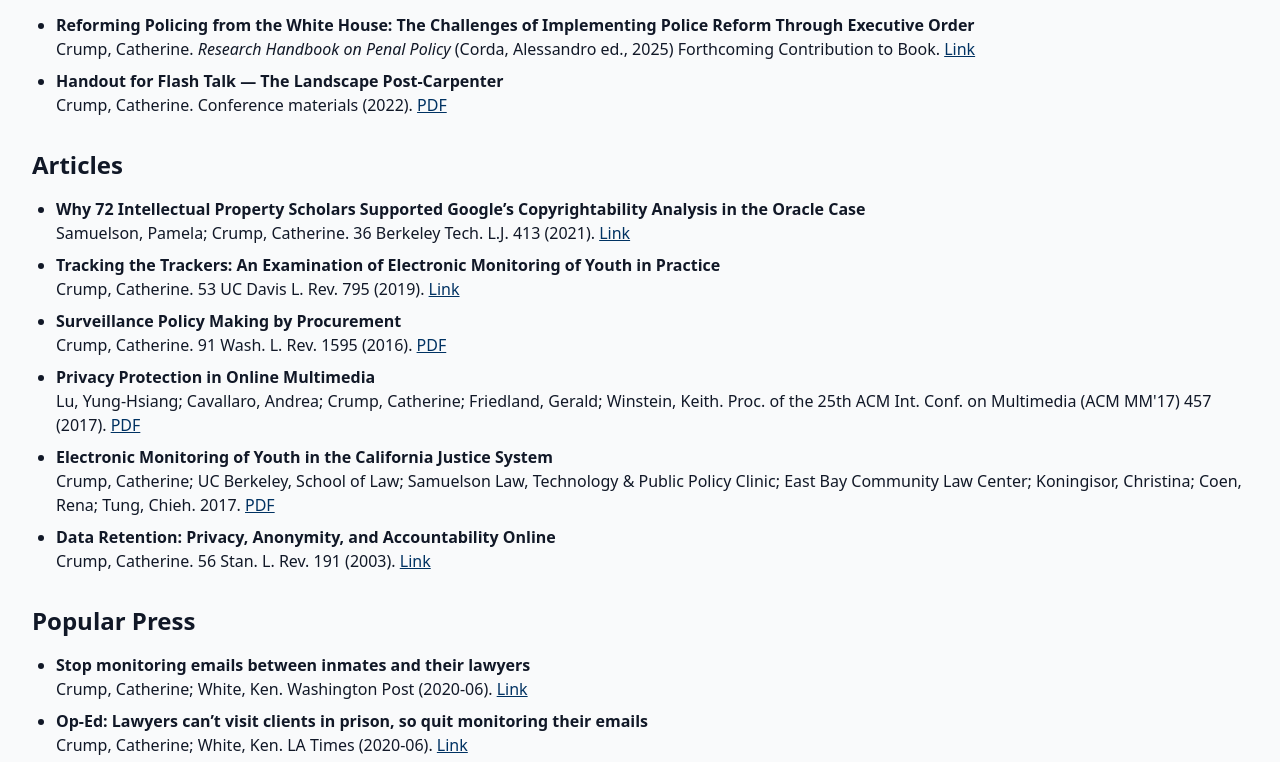
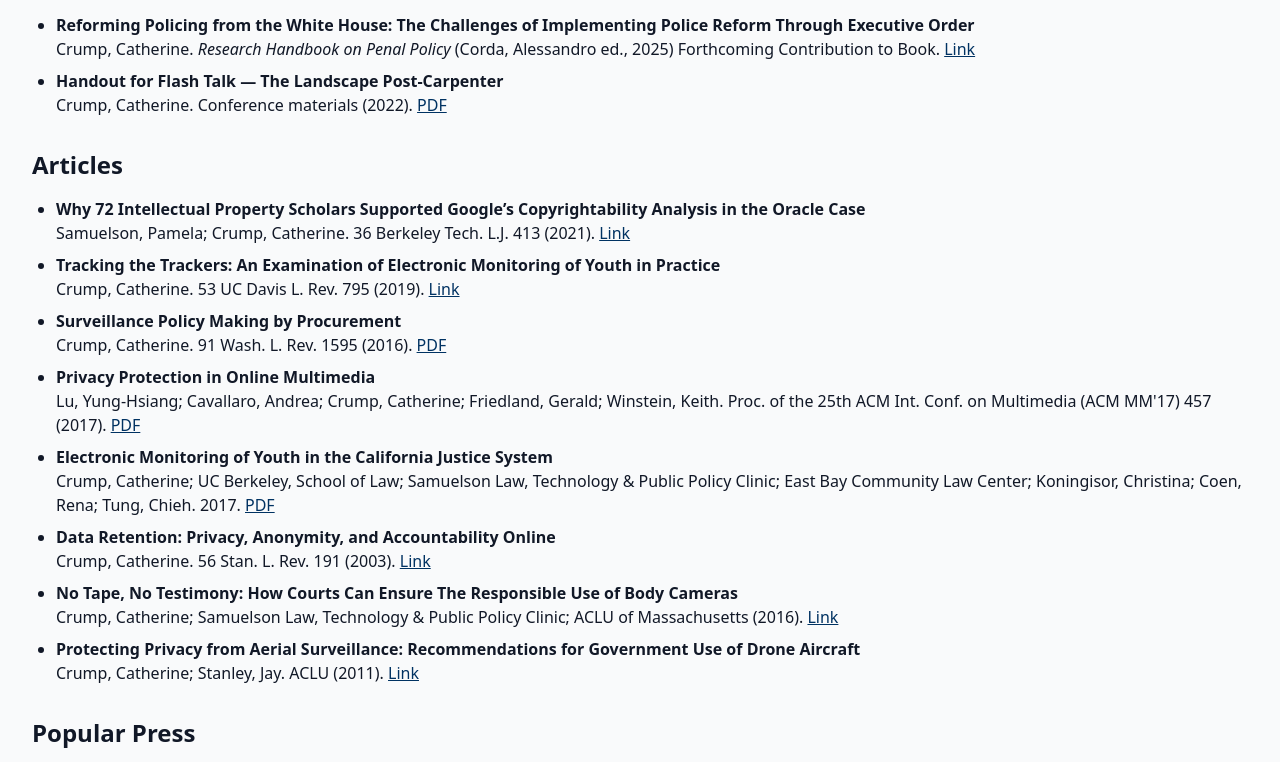
Before and after one commit to homejeopardy/ccrump, a plain HTML site: page publications.html in a window 1280 px wide. Shown: the part 187-949 px from the top of the page. Drawn offline with nearby package versions, Linux system fonts and the light colour scheme.

Commit message:
Update publications.html

```diff
--- a/publications.html
+++ b/publications.html
@@ -69,6 +69,14 @@
         <li>
           <strong>Data Retention: Privacy, Anonymity, and Accountability Online</strong><br>
           Crump, Catherine. 56 Stan. L. Rev. 191 (2003). <a href="https://lawcat.berkeley.edu/record/1118869" class="text-berkeley-blue underline">Link</a>
+        </li>
+        <li>
+          <strong>No Tape, No Testimony: How Courts Can Ensure The Responsible Use of Body Cameras</strong><br>
+          Crump, Catherine; Samuelson Law, Technology & Public Policy Clinic; ACLU of Massachusetts (2016). <a href="https://lawcat.berkeley.edu/record/1127612" class="text-berkeley-blue underline">Link</a>
+        </li>
+        <li>
+          <strong>Protecting Privacy from Aerial Surveillance: Recommendations for Government Use of Drone Aircraft</strong><br>
+          Crump, Catherine; Stanley, Jay. ACLU (2011). <a href="https://lawcat.berkeley.edu/record/1124682" class="text-berkeley-blue underline">Link</a>
         </li>
       </ul>
     </section>
@@ -146,18 +154,11 @@
           Crump, Catherine. CNN (2011). <a href="https://www.cnn.com/2011/11/07/opinion/crump-gps/index.html" class="text-berkeley-blue underline">PDF</a>
         </li>
         <li>
-          <strong>Protecting Privacy from Aerial Surveillance: Recommendations for Government Use of Drone Aircraft</strong><br>
-          Crump, Catherine; Stanley, Jay. ACLU (2011). <a href="https://lawcat.berkeley.edu/record/1124682" class="text-berkeley-blue underline">Link</a>
-        </li>
-        <li>
           <strong>Court Rulings Unreasonably Silence Student Speech</strong><br>
           Crump, Catherine. Knoxville News-Sentinel (2010). <a href="https://lawcat.berkeley.edu/record/1124112" class="text-berkeley-blue underline">PDF</a>
         </li>
       </ul>
     </section>
-
-    <!-- Advocacy Reports -->
-    <!-- (Add these if we have any for this first batch, can be added later) -->
 
   </main>
 
```
